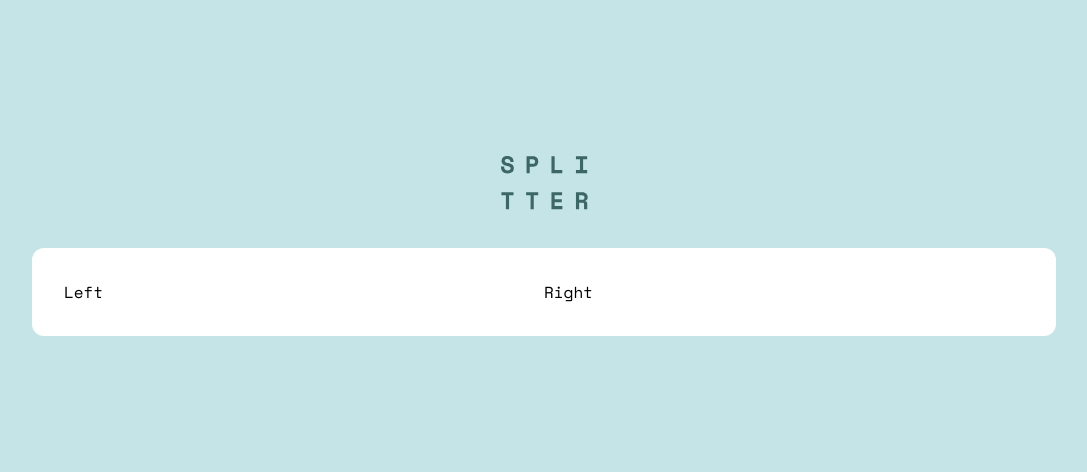
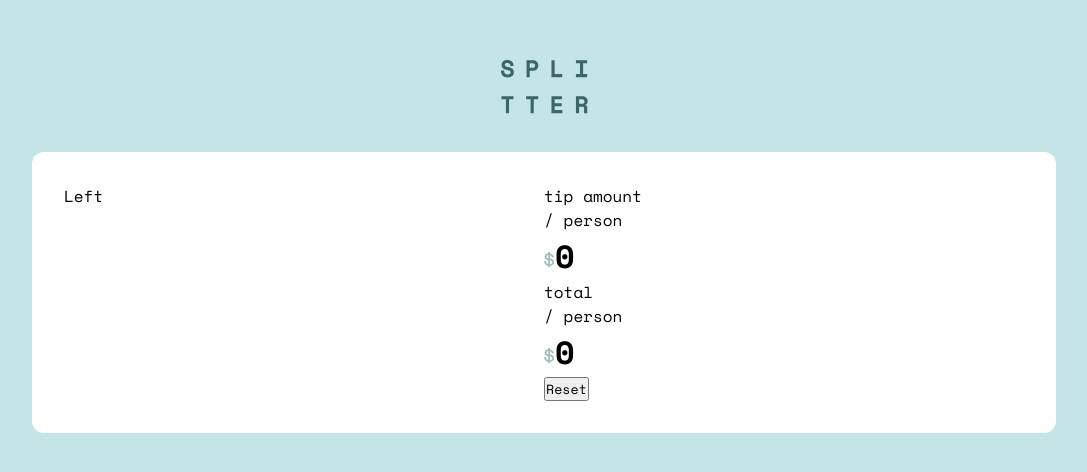
Before and after one commit to Aryan-ki-codepanti/tip-calculator-app, a React (Create React App) app: page / in a window 1280 px wide. Shown: the part 170-642 px from the top of the page, without its empty margins (96-1183 px from the left). Built offline with nearby package versions, Linux system fonts and the light colour scheme.

Commit message:
Added Result Box component and amount show component

```diff
--- /dev/null
+++ b/src/components/AmountShow/AmountShow.jsx
@@ -0,0 +1,19 @@
+import React from "react";
+import dollar from "../../images/icon-dollar.svg";
+
+export const AmountShow = ({ title, amount }) => {
+    return (
+        <div class="amount-box">
+            <div className="amount-left">
+                <p class="amount-title">{title}</p>
+                <span class="amount-person">/ person</span>
+            </div>
+            <div className="amount-right">
+                <h1 className="amount">
+                    <img src={dollar} alt="" />
+                    {amount}
+                </h1>
+            </div>
+        </div>
+    );
+};
--- a/src/components/CalculatorBox/CalculatorBox.jsx
+++ b/src/components/CalculatorBox/CalculatorBox.jsx
@@ -1,4 +1,5 @@
 import React from 'react';
+import { ResultDisplay } from '../ResultDisplay/ResultDisplay';
 import "./CalculatorBox.css";
 
 export const CalculatorBox = () => {
@@ -8,7 +9,7 @@ export const CalculatorBox = () => {
                 Left
             </div>
             <div className="app__right">
-                Right
+                <ResultDisplay />
             </div>
         </div>
     )
--- a/src/components/ResultDisplay/ResultDisplay.jsx
+++ b/src/components/ResultDisplay/ResultDisplay.jsx
@@ -0,0 +1,14 @@
+import React from 'react'
+import { AmountShow } from '../AmountShow/AmountShow';
+
+export const ResultDisplay = () => {
+    return (
+        <div className="result-wrapper">
+            <div>
+                <AmountShow title="tip amount" amount={0}/>
+                <AmountShow title="total" amount={0}/>
+            </div>
+            <button className='reset-button'>Reset</button>
+        </div>
+    )
+};
```
Also changed, not shown: src/components/AmountShow/AmountShow.css (added).
